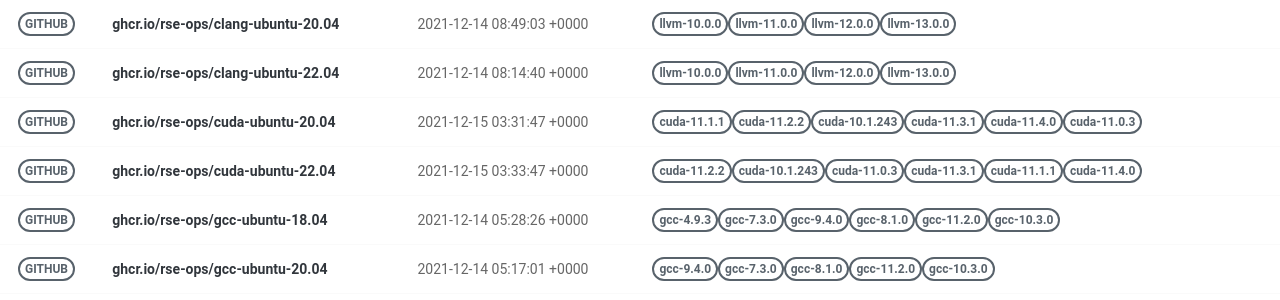
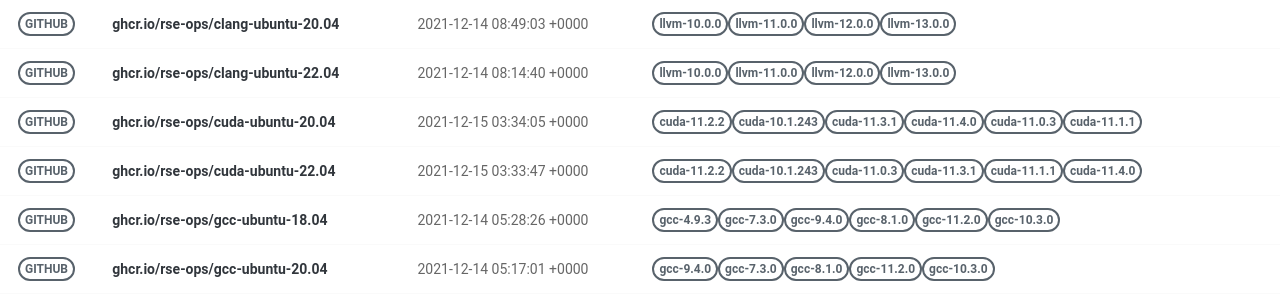
Before and after one commit to rse-ops/docker-images, a Jekyll site: the page built from pages/index.md, in a window 1280 px wide. Shown: the part 179-479 px from the top of the page. Built offline with Jekyll 4.4.1, drawn with Linux system fonts in a browser that asks for light colours; nearby versions of some CDN libraries.

Commit message:
Automated push to update library 2021-12-15

```diff
--- a/_library/ghcr.io-rse-ops-cuda-ubuntu-20.04.md
+++ b/_library/ghcr.io-rse-ops-cuda-ubuntu-20.04.md
@@ -1,14 +1,11 @@
 ---
 layout: container
 name: ghcr.io/rse-ops/cuda-ubuntu-20.04
-updated_at: 2021-12-15 03:31:47.048125
+updated_at: 2021-12-15 03:34:05.411111
 
 
 container_url: https://github.com/orgs/rse-ops/packages/container/package/cuda-ubuntu-20.04
 versions:
- - tag: cuda-11.1.1
-   dockerfile: https://github.com/rse-ops/docker-images/blob/main/ubuntu/cuda/Dockerfile
-   manifest: https://crane.ggcr.dev/manifest/ghcr.io/rse-ops/cuda-ubuntu-20.04:cuda-11.1.1
  - tag: cuda-11.2.2
    dockerfile: https://github.com/rse-ops/docker-images/blob/main/ubuntu/cuda/Dockerfile
    manifest: https://crane.ggcr.dev/manifest/ghcr.io/rse-ops/cuda-ubuntu-20.04:cuda-11.2.2
```
Also changed, not shown: other parts of _library/ghcr.io-rse-ops-cuda-ubuntu-20.04.md (+3 -0 lines).
